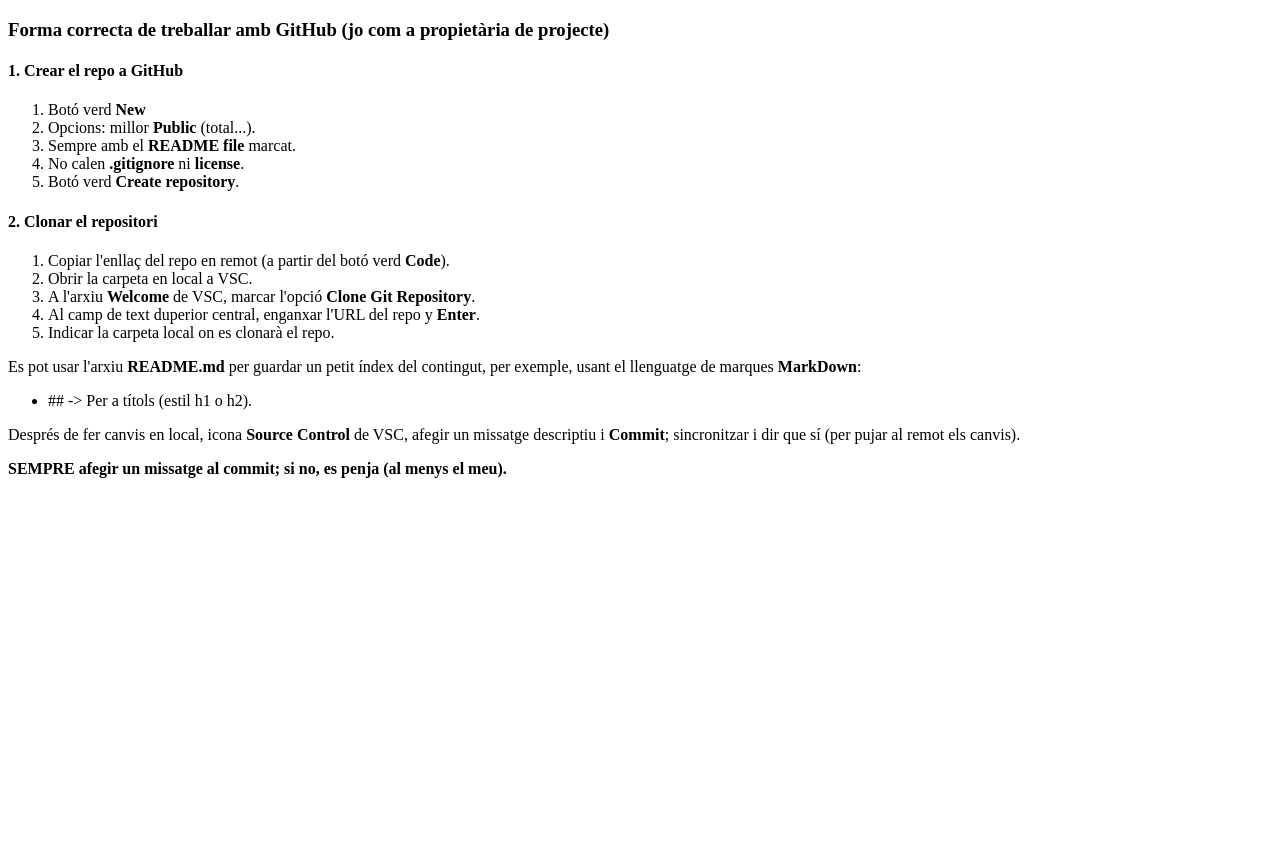
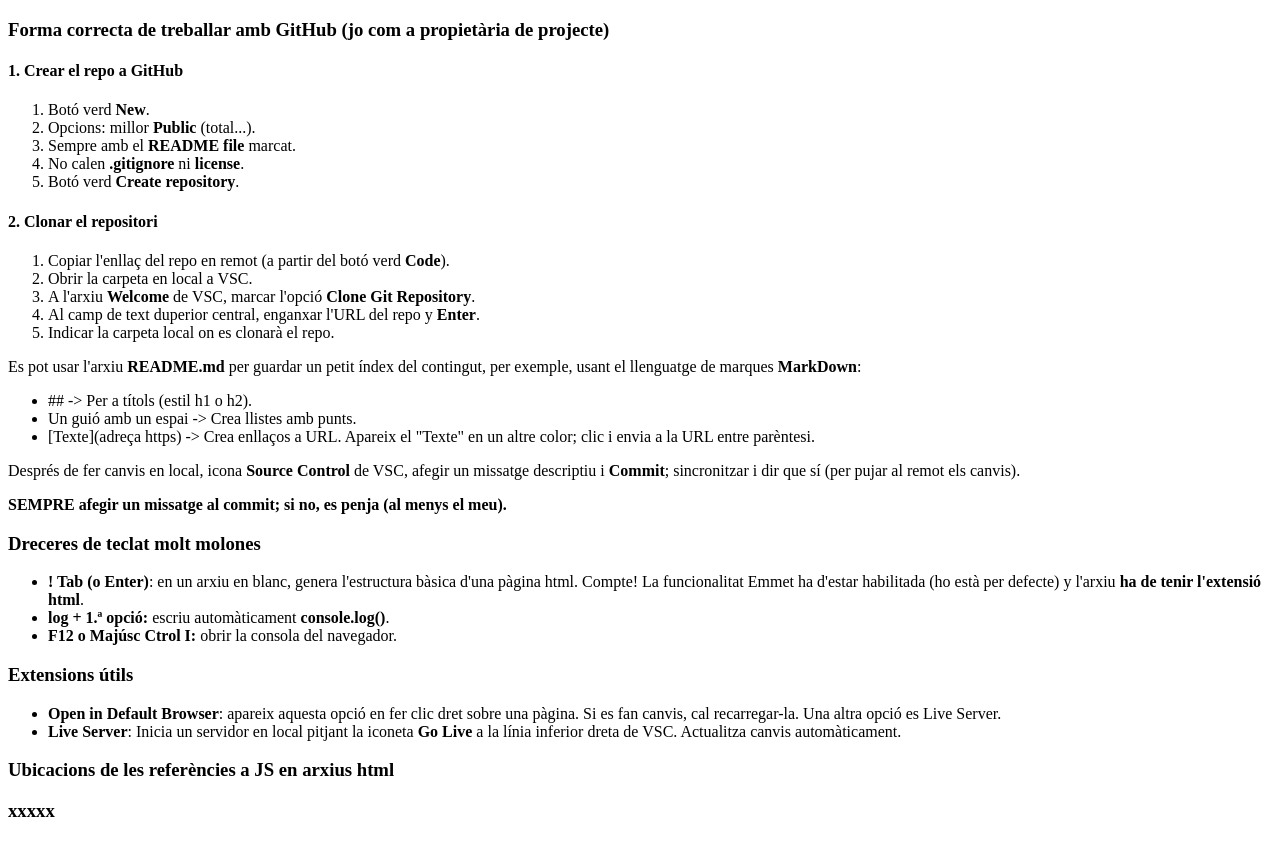
Before and after one commit to annaislasierra/JS-LaSalle, a plain HTML site: page index.html in a window 1280 px wide. Before the commit the page ends 800 px from the top, so only its background shows below. Drawn offline with Linux system fonts and the light colour scheme.

Commit message:
Abans descans DV 28

```diff
--- a/index.html
+++ b/index.html
@@ -11,7 +11,7 @@
     </h3>
     <h4>1. Crear el repo a GitHub</h4>
     <ol>
-      <li>Botó verd <b>New</b></li>
+      <li>Botó verd <b>New</b>.</li>
       <li>Opcions: millor <b>Public</b> (total...).</li>
       <li>Sempre amb el <b>README file</b> marcat.</li>
       <li>No calen <b>.gitignore</b> ni <b>license</b>.</li>
@@ -39,6 +39,9 @@
     </p>
     <ul>
       <li>## -> Per a títols (estil h1 o h2).</li>
+      <li>Un guió amb un espai -> Crea llistes amb punts.
+        <li>[Texte](adreça https) -> Crea enllaços a URL. Apareix el "Texte" en un altre color; clic i envia a la URL entre parèntesi.</li>
+      </li>
     </ul>
     <p>
       Després de fer canvis en local, icona <b>Source Control</b> de VSC, afegir
@@ -46,10 +49,22 @@
       pujar al remot els canvis).
     </p>
     <p>
-      <b
-        >SEMPRE afegir un missatge al commit; si no, es penja (al menys el
-        meu).</b
-      >
+      <b>SEMPRE afegir un missatge al commit; si no, es penja (al menys el
+        meu).</b>
     </p>
+    <h3>Dreceres de teclat molt molones</h3>
+    <ul>
+      <li><b>! Tab (o Enter)</b>: en un arxiu en blanc, genera l'estructura bàsica d'una pàgina html. Compte! La funcionalitat Emmet ha d'estar habilitada (ho està per defecte) y l'arxiu <b>ha de tenir l'extensió html</b>.</li>
+      <li><b>log + 1.ª opció:</b> escriu automàticament <b>console.log()</b>.</li>
+      <li><b>F12 o Majúsc Ctrol I:</b> obrir la consola del navegador.</li>
+    </ul>
+    <h3>Extensions útils</h3>
+    <ul>
+      <li><b>Open in Default Browser</b>: apareix aquesta opció en fer clic dret sobre una pàgina. Si es fan canvis, cal recarregar-la. Una altra opció es Live Server.</li>
+      <li><b>Live Server</b>: Inicia un servidor en local pitjant la iconeta <b>Go Live</b> a la línia inferior dreta de VSC. Actualitza canvis automàticament.</li>
+    </ul>
+    <h3>Ubicacions de les referències a JS en arxius html</h3>
+
+    <h3>xxxxx</h3>
   </body>
 </html>
```
Also changed, not shown: Exercicis/hello world.html (added, +15 -0 lines).
